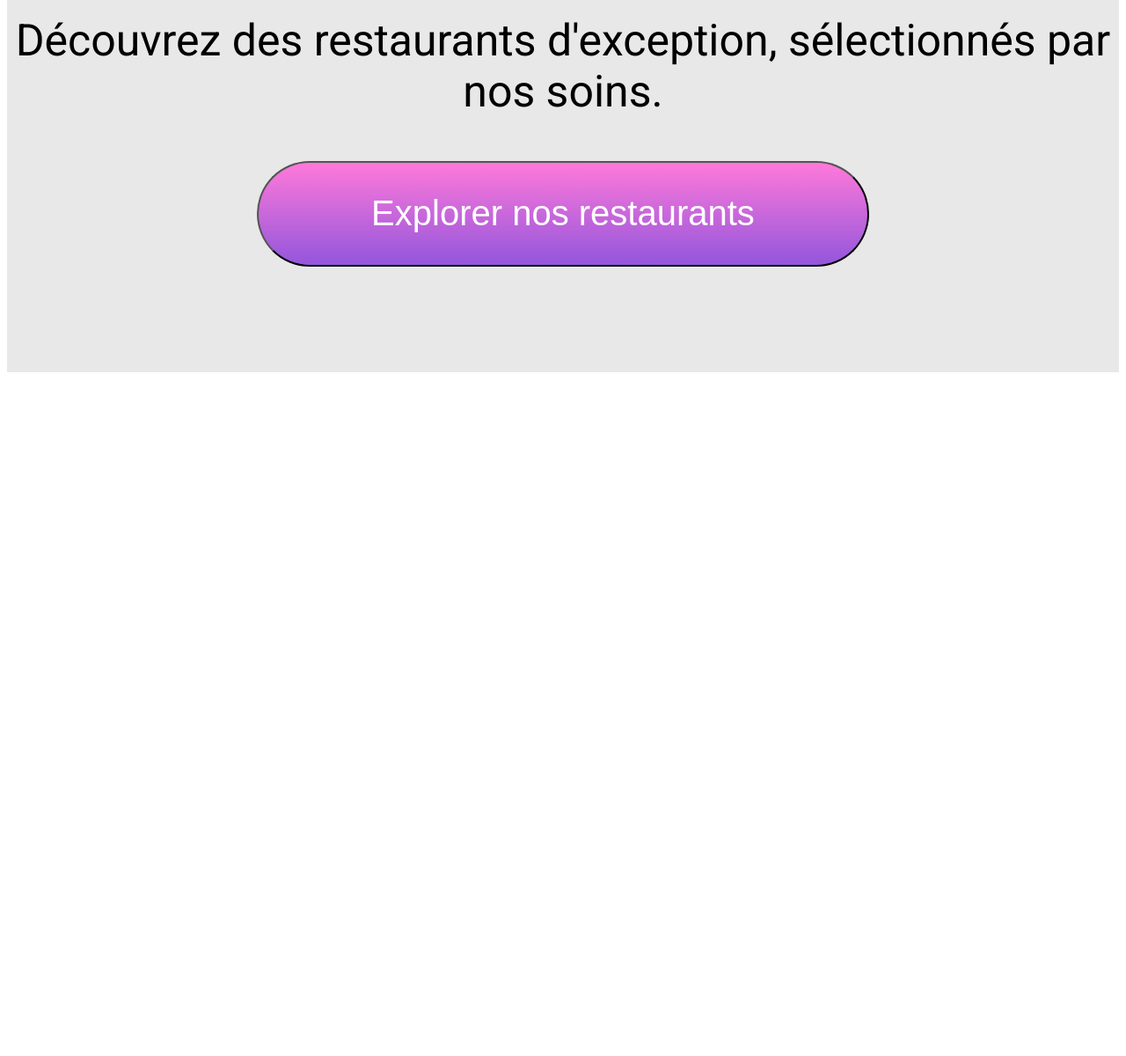
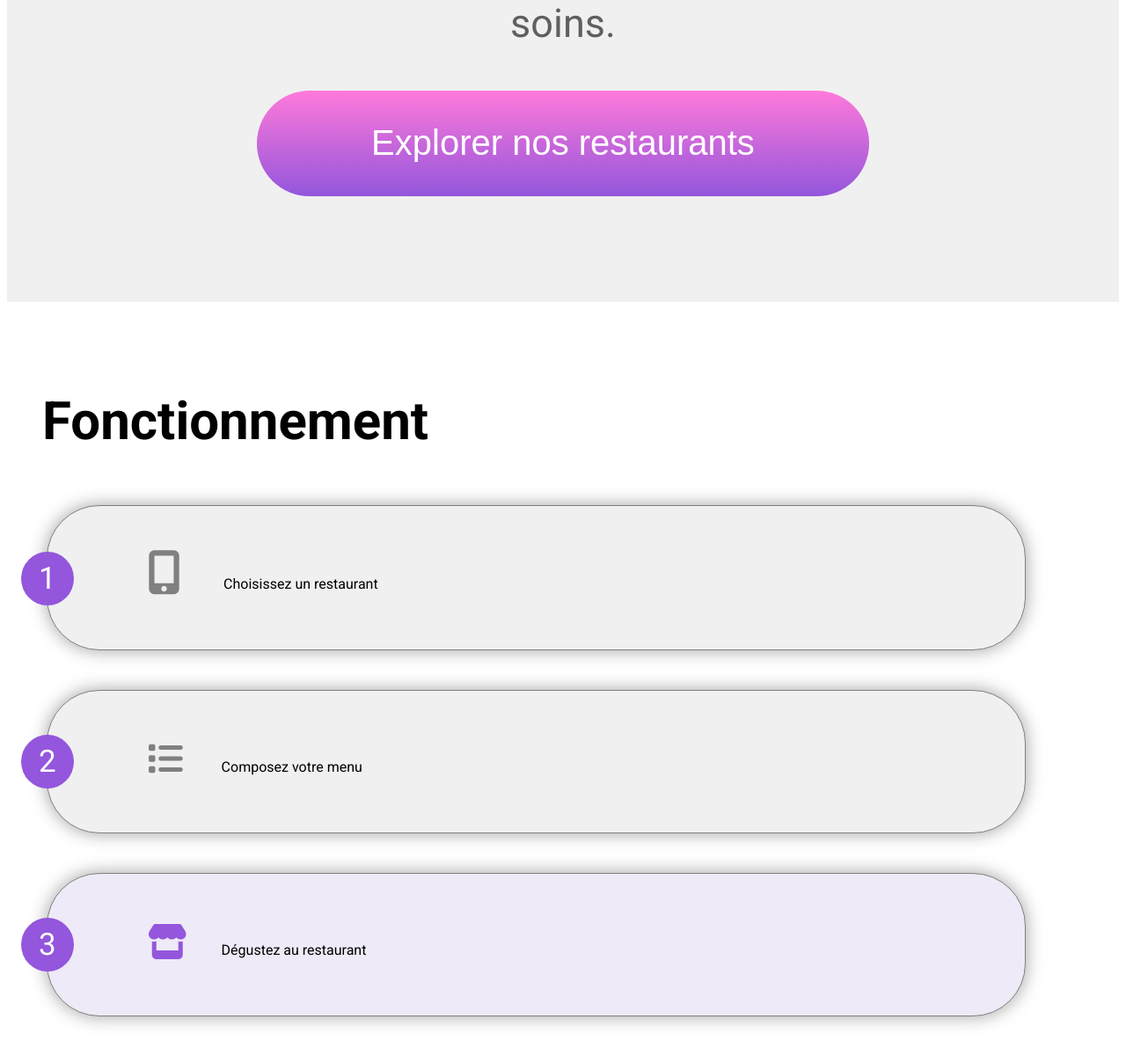
Before and after one commit to howtha/HowthamarajMohanaraj_3_21102021, a website: page index.html in a window 1280 px wide. Shown: the part 538-1738 px from the top of the page at 88% size. Before the commit the page ends 969 px from the top, so only its background shows below. Drawn offline with Linux system fonts and the light colour scheme.

Commit message:
fonctionnement nav

```diff
--- a/index.html
+++ b/index.html
@@ -4,8 +4,7 @@
         <meta charset="utf-8">
         <title> Ohmyfood </title>
         <link rel="stylesheet" href="css/style.css">
-        <link rel="stylesheet" href="https://cdnjs.cloudflare.com/ajax/libs/font-awesome/4.7.0/css/font-awesome.min.css">
-
+        <script src="https://kit.fontawesome.com/d8b0c74577.js" crossorigin="anonymous"></script>
     </head>
 
     <body>
@@ -13,11 +12,19 @@
             <img src="images/logo/ohmyfood.png"/>
             <p> <i class="fa fa-map-marker"> </i> Paris, Belleville </p>
             <div class="header__menu">
-                <h1> Réservez le menu qui vous convient </h1>
+                <h1> Réservez le menu qui <br> vous convient </h1>
                 <span> Découvrez des restaurants d'exception, sélectionnés par nos soins. </span>
                 <br>
                 <button> Explorer nos restaurants </button>
             </div>
         </header>
+        <section>
+            <h1 class="title"> Fonctionnement </h1>
+            <ul>
+                <li class="navi"> <span> 1 </span> <i class="fas fa-mobile-alt"> </i> Choisissez un restaurant </li>
+                <li class="navi"> <span> 2 </span> <i class="fas fa-list"> </i> Composez votre menu </li>
+                <li class="navi navi--purple"> <span> 3 </span> <i class="fas fa-store"> </i> Dégustez au restaurant </li>
+            </ul>
+        </section>
     </body>
 </html>
--- a/sass/main.scss
+++ b/sass/main.scss
@@ -1,15 +1,18 @@
 //Police Roboto
 @import url('https://fonts.googleapis.com/css2?family=Roboto:ital,wght@0,100;0,300;0,400;0,500;0,700;0,900;1,100;1,300;1,400;1,500;1,700;1,900&display=swap');
 
-$roboto : 'Roboto', sans-serif;
-$loca_color : rgb(211,211,211);
-$menu_color : rgb(232,232,232);
+$family : 'Roboto', sans-serif;
+$loca_color : rgb(223, 223, 223);
+$menu_color : rgb(240, 240, 240);
 $primary_color : #9356DC;
 $secondary_color : #FF79DA;
 
+body
+{
+    font-family : $family;
+}
 header
     {
-    font-family : $roboto;
         text-align: center;
 
         img
@@ -22,7 +25,7 @@ header
 
         p
         {
-        font-size : 40px;
+        font-size : 25px;
         background-color : $loca_color;
         padding : 30px;
         margin : 0;
@@ -30,7 +33,7 @@ header
 
         .fa
         {
-        font-size : 50px;
+        font-size : 40px;
         margin-right : 30px;
         }
 
@@ -42,14 +45,16 @@ header
 
         h1
         {
-        font-size : 70px;
-        margin : 0px 70px 40px 70px;
+        font-size : 50px;
+        text-align: center;
+        margin : 0px 0px 30px 0px;
         }
 
         span
         {
-        font-size : 50px;
+        font-size : 45px;
         text-align: justify;
+        color :rgb(95, 95, 95);
         }
 
         button
@@ -57,10 +62,71 @@ header
         margin-top : 50px;
         background : linear-gradient($secondary_color,$primary_color);
         border-radius: 60px;
+        border : none;
         width : 55%;
         height : 120px;
         font-size : 40px;
         color : white;
         }
+    }
 
+    .title
+    {
+        font-size : 60px;
+        margin : 100px 0px 60px 40px;
     }
+
+    ul
+    {
+        list-style-type : none;
+        padding : 0;
+
+        .navi
+        {
+            border-radius: 60px;
+            border : 1px solid grey;
+            background : $menu_color;
+            padding : 50px;
+            margin : 45px;
+            width : 80%;
+            box-shadow : 0px 0px 20px rgb(161, 161, 161);
+            &--purple
+            {
+                background : rgb(238, 234, 247);
+            }
+        }
+
+        .fa-mobile-alt
+        {
+            font-size : 50px;
+            color : grey;
+            margin-right : 45px;
+        }
+
+        .fa-list
+        {
+            font-size : 40px;
+            color : grey;
+            margin-right : 40px;
+        }
+
+        .fa-store
+        {
+            font-size : 40px;
+            color : $primary_color;
+            margin-right : 35px;
+        }
+
+        span
+        {
+            display : inline-block;
+            padding : 10px 20px;
+            font-size : 35px;
+            text-align : center;
+            border-radius : 50%;
+            background : $primary_color;
+            position : relative;
+            right : 80px;
+            color : white;
+        }
+    }
```
Also changed, not shown: css/style.css, 1 other file. Lines whose indentation alone changed are shown as unchanged.
